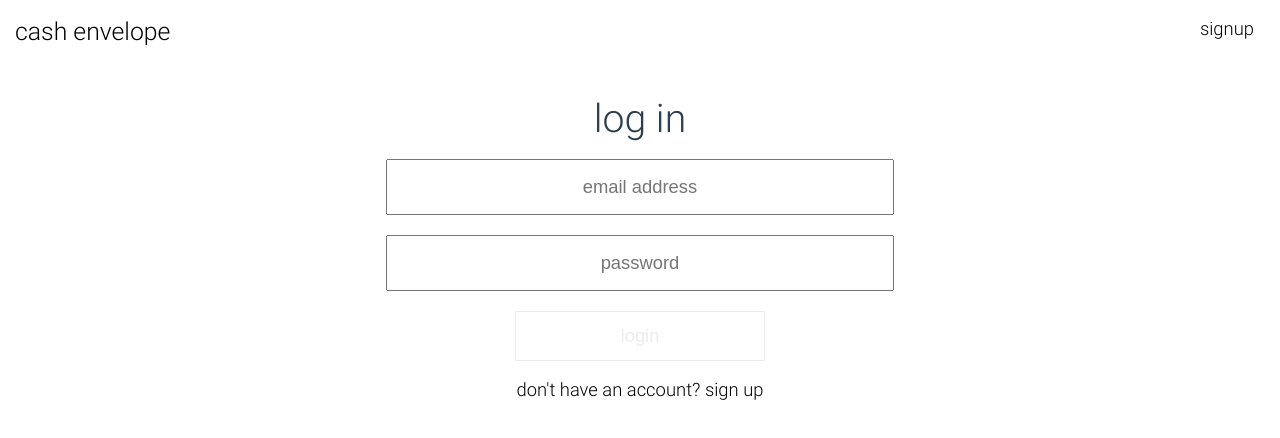
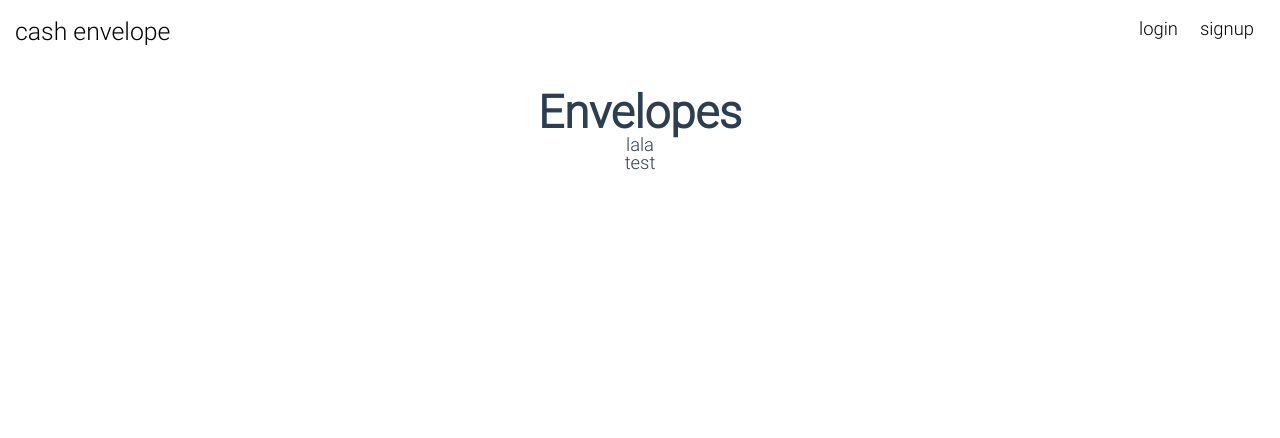
Before and after one commit to samscha/cash-envelope-client, a Vue app: page /#/envelopes in a window 1280 px wide. Before the commit this address led to /#/login. Shown: the top 438 px of the page. Built offline with nearby package versions, Linux system fonts and the light colour scheme.

Commit message:
add localStorage and auth flow

```diff
--- a/src/App.vue
+++ b/src/App.vue
@@ -6,8 +6,12 @@
       </div>
 
       <div class="nav-bar">
-        <nav-link v-if="$route.path !== '/login'" uri="/login" text="login"></nav-link>
-        <nav-link v-if="$route.path !== '/signup'" uri="/signup" text="signup"></nav-link>
+        <nav-link v-if="$route.path !== '/login' && !$store.getters.isAuthenticated" uri="/login" text="login"></nav-link>
+        <nav-link v-if="$route.path !== '/signup' && !$store.getters.isAuthenticated" uri="/signup" text="signup"></nav-link>
+        <nav-link v-if="$route.path !== '/envelopes' && $store.getters.isAuthenticated" uri="/envelopes" text="envelopes"></nav-link>
+        <div v-on:click="logout">
+          <nav-link v-if="$store.getters.isAuthenticated" uri="/" text="logout">logout</nav-link>
+        </div>
       </div>
     </div>
 
@@ -28,6 +32,14 @@
 
 export default {
   name: 'App',
+  beforeCreate() {
+    this.$store.commit('init');
+  },
+  methods: {
+    logout() {
+      this.$store.commit('logout');
+    },
+  },
 };
 </script>
 
--- a/src/router/index.js
+++ b/src/router/index.js
@@ -20,6 +20,7 @@
       path: '/login',
       name: 'Login',
       component: Login,
+      beforeEnter: auth.login,
     },
     {
       path: '/signup',
@@ -30,7 +31,7 @@
       path: '/envelopes',
       namae: 'Envelopes',
       component: Envelopes,
-      beforeEnter: auth.check,
+      afterEnter: auth.check,
     },
   ],
 });
--- a/src/router/router.auth.js
+++ b/src/router/router.auth.js
@@ -5,3 +5,9 @@
 
   next(`/login`);
 };
+
+export const login = (to, from, next) => {
+  if (store.getters.isAuthenticated) return next('/envelopes');
+
+  next();
+};
--- a/src/store/index.js
+++ b/src/store/index.js
@@ -5,11 +5,28 @@
 
 Vue.use(Vuex);
 
-export default new Vuex.Store({
+const store = new Vuex.Store({
+  mutations: {
+    init(state) {
+      const _store = localStorage.getItem(`store`);
+
+      if (_store)
+        store.replaceState({
+          ...state,
+          ...JSON.parse(_store),
+        });
+    },
+  },
   modules: {
     auth,
   },
 });
+
+store.subscribe((mutation, state) => {
+  localStorage.setItem(`store`, JSON.stringify(state));
+});
+
+export default store;
 
 // export default new Vuex.Store({
 //   state: {
--- a/src/store/modules/auth.js
+++ b/src/store/modules/auth.js
@@ -1,6 +1,7 @@
 import api from '../../axios';
 
 import { error as e } from '../../utils';
+import { strictEqual } from 'assert';
 
 export const AUTH_LOGIN_START = `AUTH_LOGIN_START`;
 // export const AUTH_LOGIN_SUCCESS = `AUTH_LOGIN_SUCCESS`;
@@ -37,6 +38,11 @@
     },
     end(state) {
       state.loading = false;
+    },
+    logout(state) {
+      state.isAuthenticated = false;
+      state.user = '';
+      localStorage.removeItem(`store`);
     },
   },
   actions: {
```
